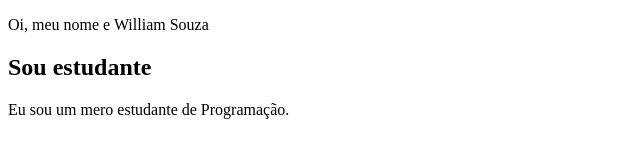
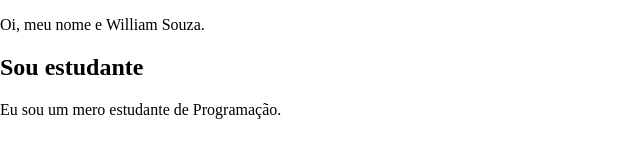
Before and after one commit to WilliamDevvv/html-css, a plain HTML site: page desafios/IntroCSS/index.html in a window 1280 px wide. Shown: the whole page, without its empty margins (0-640 px from the left). Drawn offline with Linux system fonts and the light colour scheme; a web font is replaced by a local one.

Commit message:
Atualização

```diff
--- a/desafios/IntroCSS/index.html
+++ b/desafios/IntroCSS/index.html
@@ -9,7 +9,7 @@
 </head>
 <body>
     <section id="intro">
-        <p>Oi, meu nome e <span>William Souza</span></p>
+        <p>Oi, meu nome e <span>William Souza.</span></p>
         <h2>Sou estudante</h2>
         <p>Eu sou um mero estudante de Programação.</p>
     </section>
--- a/desafios/IntroCSS/style.css
+++ b/desafios/IntroCSS/style.css
@@ -11,3 +11,10 @@
     --font-size: 1.3rem;
 
 }
+
+body {
+    padding: 0;
+    margin: 0;
+
+
+}
```
